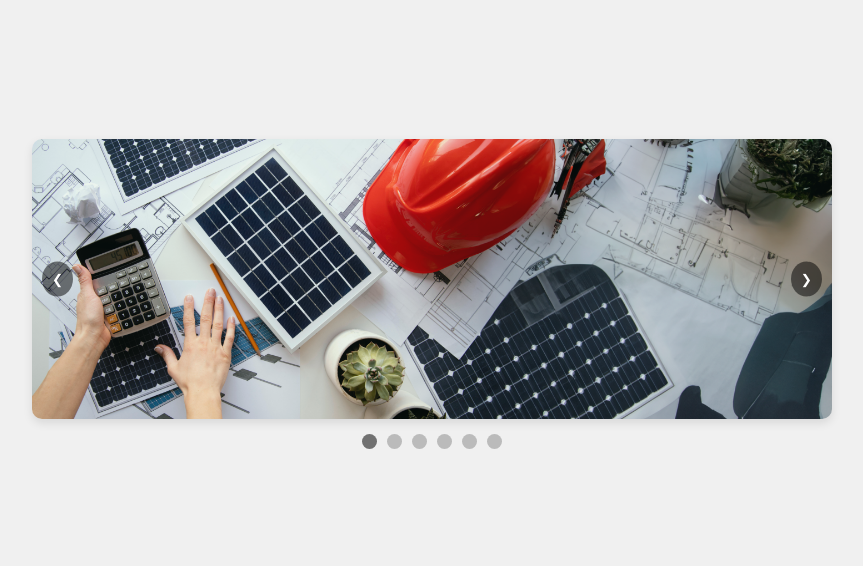
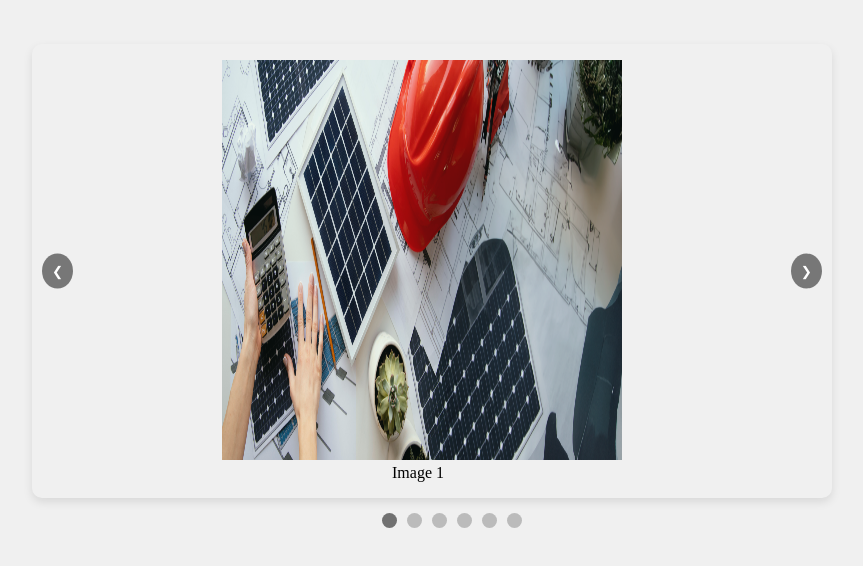
Before and after one commit to nadeenmahmoudd/Task-2, a plain HTML site: page index.html in a window 1280 px wide. Shown: the part 106-672 px from the top of the page, without its empty margins (208-1071 px from the left). Drawn offline with Linux system fonts and the light colour scheme.

Commit message:
adding figcaption

```diff
--- a/index.css
+++ b/index.css
@@ -25,6 +25,14 @@ body {
 .slide {
     min-width: 100%;
     cursor: pointer;
+}
+.slide img{
+    margin-left: 150px;
+    width: 400px;
+    height: 400px;
+}
+.caption{
+    margin-left: 320px;
 }
 
 button {
--- a/index.html
+++ b/index.html
@@ -8,46 +8,40 @@
 </head>
 <body>
     <div class="slider">
-        <div class="slides">
-            <img src="images/8116 1 (1).png" alt="Image 6" class="slide" onclick="openFullscreen(this)">
-            <img src="images/solar-panels-meadow 1.png" alt="Image 2" class="slide" onclick="openFullscreen(this)">
-            <img src="images/solar-panels-meadow 2.png" alt="Image 3" class="slide" onclick="openFullscreen(this)">
-            <img src="images/solar-panels-meadow 2 (1).png" alt="Image 4" class="slide" onclick="openFullscreen(this)">
-            <img src="images/8116 1.png" alt="Image 5" class="slide" onclick="openFullscreen(this)">
-            <img src="images/solar-panels-meadow 2 (2).png" alt="Image 6" class="slide" onclick="openFullscreen(this)">
-
-        </div>
-        <!-- <figure class="slide">
+        <figure class="slide">
+            <img src="images/8116 1 (1).png" alt="Image 1" onclick="openFullscreen(this)">
+            <figcaption class="caption">Image 1</figcaption>
+        </figure>
+        <figure class="slide">
             <img src="images/solar-panels-meadow 1.png" alt="Image 2" onclick="openFullscreen(this)">
-            <figcaption class="caption">Solar Panels Meadow 1</figcaption>
+            <figcaption class="caption">Image 2</figcaption>
         </figure>
         <figure class="slide">
             <img src="images/solar-panels-meadow 2.png" alt="Image 3" onclick="openFullscreen(this)">
-            <figcaption class="caption">Solar Panels Meadow 2</figcaption>
+            <figcaption class="caption">Image 3</figcaption>
         </figure>
         <figure class="slide">
             <img src="images/solar-panels-meadow 2 (1).png" alt="Image 4" onclick="openFullscreen(this)">
-            <figcaption class="caption">Solar Panels Meadow 2 (1)</figcaption>
+            <figcaption class="caption">Image 4</figcaption>
         </figure>
         <figure class="slide">
             <img src="images/8116 1.png" alt="Image 5" onclick="openFullscreen(this)">
-            <figcaption class="caption">Image 8116 1</figcaption>
+            <figcaption class="caption">Iamge 5</figcaption>
         </figure>
         <figure class="slide">
             <img src="images/solar-panels-meadow 2 (2).png" alt="Image 6" onclick="openFullscreen(this)">
-            <figcaption class="caption">Solar Panels Meadow 2 (2)</figcaption>
-        </figure> -->
+            <figcaption class="caption">Image 6</figcaption>
+        </figure>
         <button class="prev" onclick="prevSlide()">&#10094;</button>
         <button class="next" onclick="nextSlide()">&#10095;</button>
     </div>
-    <div class="dots">
-        <span class="dot" onclick="currentSlide(0)"></span>
-        <span class="dot" onclick="currentSlide(1)"></span>
-        <span class="dot" onclick="currentSlide(2)"></span>
-        <span class="dot" onclick="currentSlide(3)"></span>
-        <span class="dot" onclick="currentSlide(4)"></span>
-        <span class="dot" onclick="currentSlide(5)"></span>
-
+    <ul class="dots">
+        <li class="dot" onclick="currentSlide(0)"></li>
+        <li class="dot" onclick="currentSlide(1)"></li>
+        <li class="dot" onclick="currentSlide(2)"></li>
+        <li class="dot" onclick="currentSlide(3)"></li>
+        <li class="dot" onclick="currentSlide(4)"></li>
+        <li class="dot" onclick="currentSlide(5)"></li>
     </div>
     <div id="fullscreen" class="fullscreen">
         <span class="close" onclick="closeFullscreen()">&times;</span>
```
